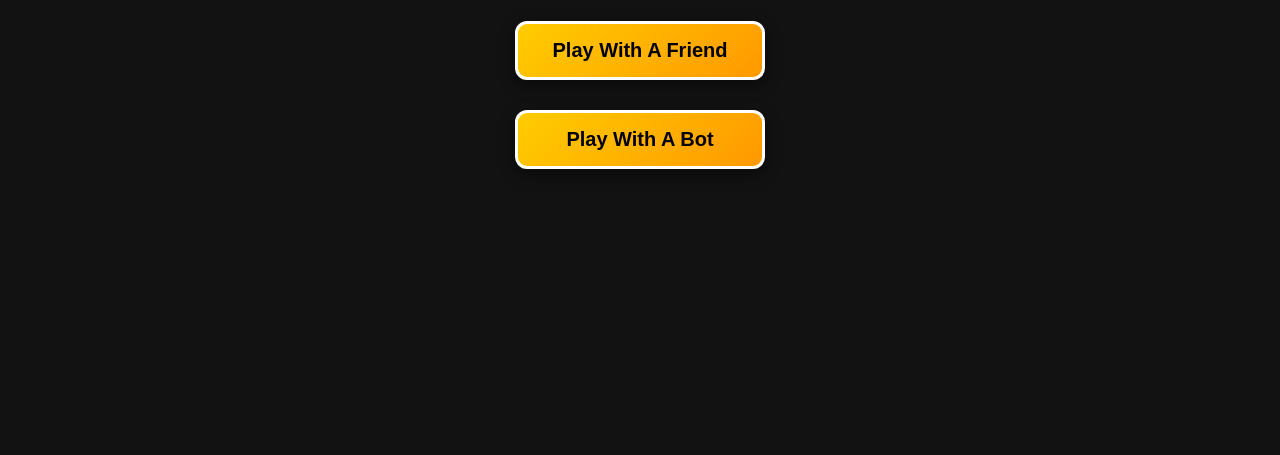
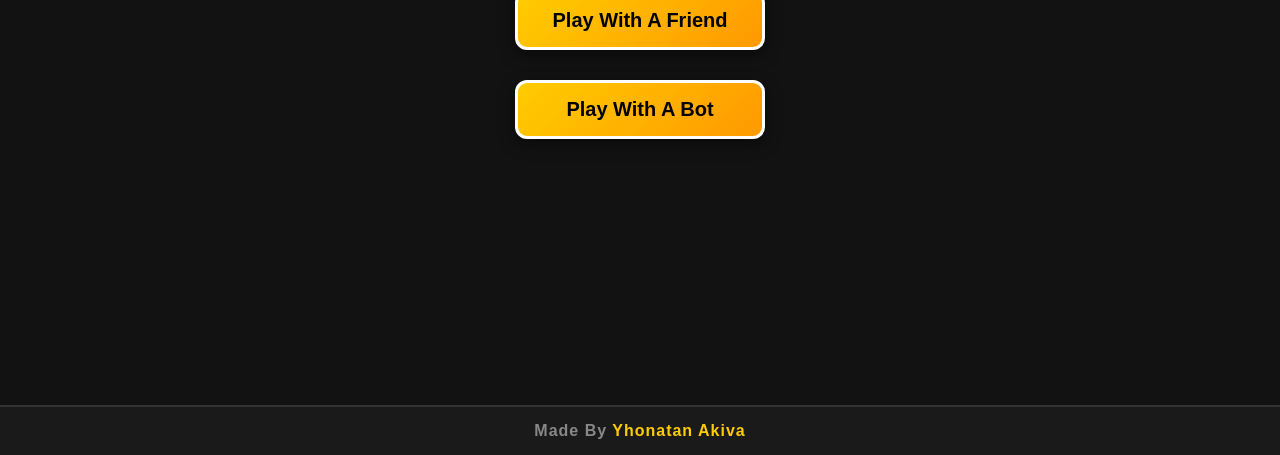
Before and after one commit to Hunt113/My-Tic-Tac-Toe, a website: page index.html in a window 1280 px wide. Shown: the part 345-800 px from the top of the page. Drawn offline with Linux system fonts and the light colour scheme.

Commit message:
Update index.html

```diff
--- a/index.html
+++ b/index.html
@@ -13,6 +13,9 @@
             text-align: center;
             margin: 0;
             padding: 0;
+            min-height: 100vh;
+            position: relative;
+            box-sizing: border-box;
         }
 
         .hidden {
@@ -25,7 +28,7 @@
             flex-direction: column;
             align-items: center;
             justify-content: center;
-            height: 100vh;
+            height: calc(100vh - 60px); /* Leave room for footer */
         }
 
         .menu-btn {
@@ -51,6 +54,7 @@
         #game-screen {
             position: relative;
             padding-top: 60px;
+            padding-bottom: 80px; /* Leave space so grid doesn't hit footer */
         }
 
         /* Scoreboard Styling */
@@ -177,6 +181,26 @@
             justify-content: center;
             cursor: pointer;
         }
+
+        /* Always-Visible Branding Footer */
+        .app-footer {
+            position: fixed;
+            bottom: 0;
+            left: 0;
+            width: 100%;
+            padding: 15px 0;
+            background-color: #1a1a1a;
+            border-top: 2px solid #333;
+            font-size: 16px;
+            font-weight: bold;
+            letter-spacing: 1px;
+            color: #888;
+            z-index: 500; /* Stays beneath modals, above gameplay screens */
+        }
+
+        .app-footer span {
+            color: #ffcc00; /* Distinct color highlight for your name */
+        }
     </style>
 </head>
 <body>
@@ -224,6 +248,10 @@
                 <button class="modal-btn btn-no" id="cancel-exit-btn">No</button>
             </div>
         </div>
+    </div>
+
+    <div class="app-footer">
+        Made By <span>Yhonatan Akiva</span>
     </div>
 
     <script>
@@ -340,12 +368,9 @@
         function executeBotMove() {
             gameActive = true;
 
-            // Helper function to find a winning or blocking index
             function findWinningOrBlockingSpot(playerSign) {
                 for (let i = 0; i < winningConditions.length; i++) {
                     const [a, b, c] = winningConditions[i];
-
-                    // Check if two spots have the targeted sign and one is completely blank
                     if (boardState[a] === playerSign && boardState[b] === playerSign && boardState[c] === "") return c;
                     if (boardState[a] === playerSign && boardState[c] === playerSign && boardState[b] === "") return b;
                     if (boardState[b] === playerSign && boardState[c] === playerSign && boardState[a] === "") return a;
@@ -353,20 +378,19 @@
                 return null;
             }
 
-            // Rule 1: Check if the Bot ('O') can win right now
+            // Rule 1: Can Bot win?
             let targetMove = findWinningOrBlockingSpot('O');
 
-            // Rule 2: If Bot cannot win, check if it needs to block Player ('X')
+            // Rule 2: Does Bot need to block?
             if (targetMove === null) {
                 targetMove = findWinningOrBlockingSpot('X');
             }
 
-            // Rule 3: Strategic human choices (Center or corners)
+            // Rule 3: Strategic center/corners
             if (targetMove === null) {
                 if (boardState[4] === "") {
-                    targetMove = 4; // Take Center
+                    targetMove = 4;
                 } else {
-                    // Try to take corners randomly like a normal player
                     let preferredCorners = [0, 2, 6, 8].filter(index => boardState[index] === "");
                     if (preferredCorners.length > 0) {
                         targetMove = preferredCorners[Math.floor(Math.random() * preferredCorners.length)];
@@ -374,7 +398,7 @@
                 }
             }
 
-            // Rule 4: Fallback to any remaining empty cell
+            // Rule 4: Fallback
             if (targetMove === null) {
                 let availableCells = [];
                 for (let i = 0; i < boardState.length; i++) {
@@ -385,7 +409,6 @@
                 }
             }
 
-            // Execute the decided smart move
             if (targetMove !== null) {
                 executeMove(targetMove, 'O');
 
```
